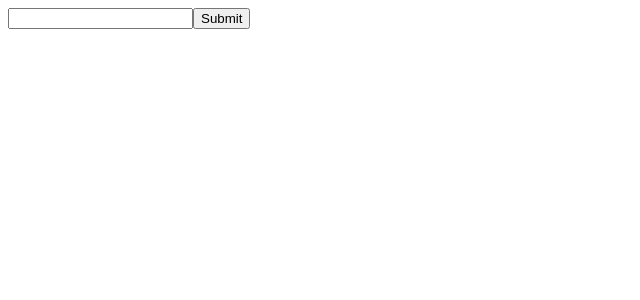
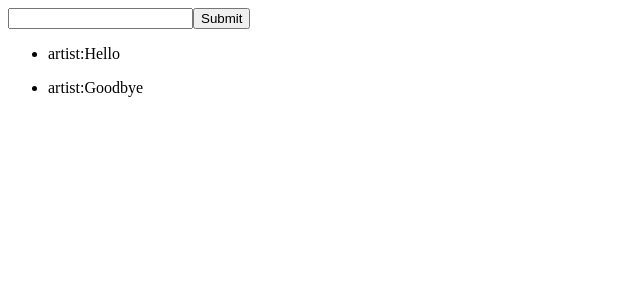
Before and after one commit to alchemy-fullstack-js-spring-2019/artist-search, a React app: page / in a window 1280 px wide. Shown: the top 300 px of the page, without its empty margins (0-640 px from the left). Built offline with nearby package versions, Linux system fonts and the light colour scheme.

Commit message:
artistArray rendering hardcoded data

```diff
--- /dev/null
+++ b/src/components/Artist.js
@@ -0,0 +1,15 @@
+import React from 'react';
+import PropTypes from 'prop-types';
+
+function Artist({ artist }){
+  console.log('artist', artist);
+  return (
+    <p>artist:{artist.name}</p>
+  );
+}
+
+Artist.propTypes = {
+  artist:PropTypes.object.isRequired
+};
+
+export default Artist;
--- /dev/null
+++ b/src/components/Artists.js
@@ -0,0 +1,25 @@
+import React from 'react';
+import PropTypes from 'prop-types';
+import Artist from './Artist';
+
+function Artists({ artistArray }){
+  const artistList = artistArray.map(artist => {
+    return (
+      <li key={artist.name}>
+        <Artist artist={artist}/>
+      </li>
+    );
+  });
+
+  return (
+    <ul>
+      {artistList}
+    </ul>
+  );
+}
+
+Artists.propTypes = {
+  artistArray: PropTypes.array.isRequired
+};
+
+export default Artists;
--- a/src/components/ArtistsContainer.js
+++ b/src/components/ArtistsContainer.js
@@ -1,5 +1,5 @@
 import React, { PureComponent } from 'react';
-// import Artists from './Artists';
+import Artists from './Artists';
 import ArtistSearch from './ArtistSearch';
 // import { getArtists } from '../services/getArtists';
 
@@ -11,11 +11,32 @@ export default class ArtistsContainer extends PureComponent {
     artists: []
   }
 
+  handleChange = ({ target }) => {
+    this.setState({
+      text: target.value
+    });
+  }
+
+  handleSubmit = (e) => {
+    e.preventDefault();
+
+    this.setState({
+      artistName: this.state.text,
+      text: ''
+    });
+  }
+
   render() {
     const { artistName, page, text, artists } = this.state;
+    const artistArray = [
+      { name: 'Hello' },
+      { name: 'Goodbye' }
+    ];
+
     return (
       <>
         <ArtistSearch text={text} handleChange={this.handleChange} handleSubmit={this.handleSubmit}/>
+        <Artists artistArray={artistArray}/>
       </>
     );
   }
```
